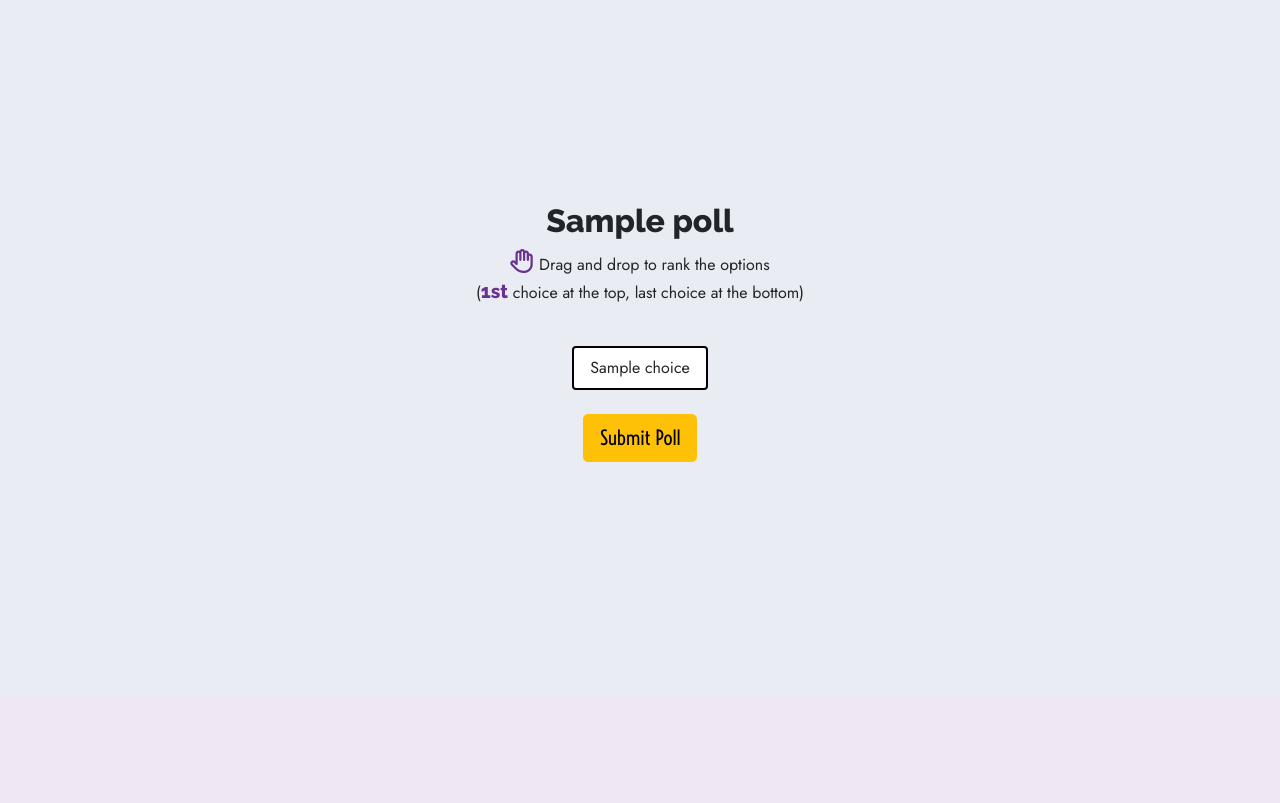
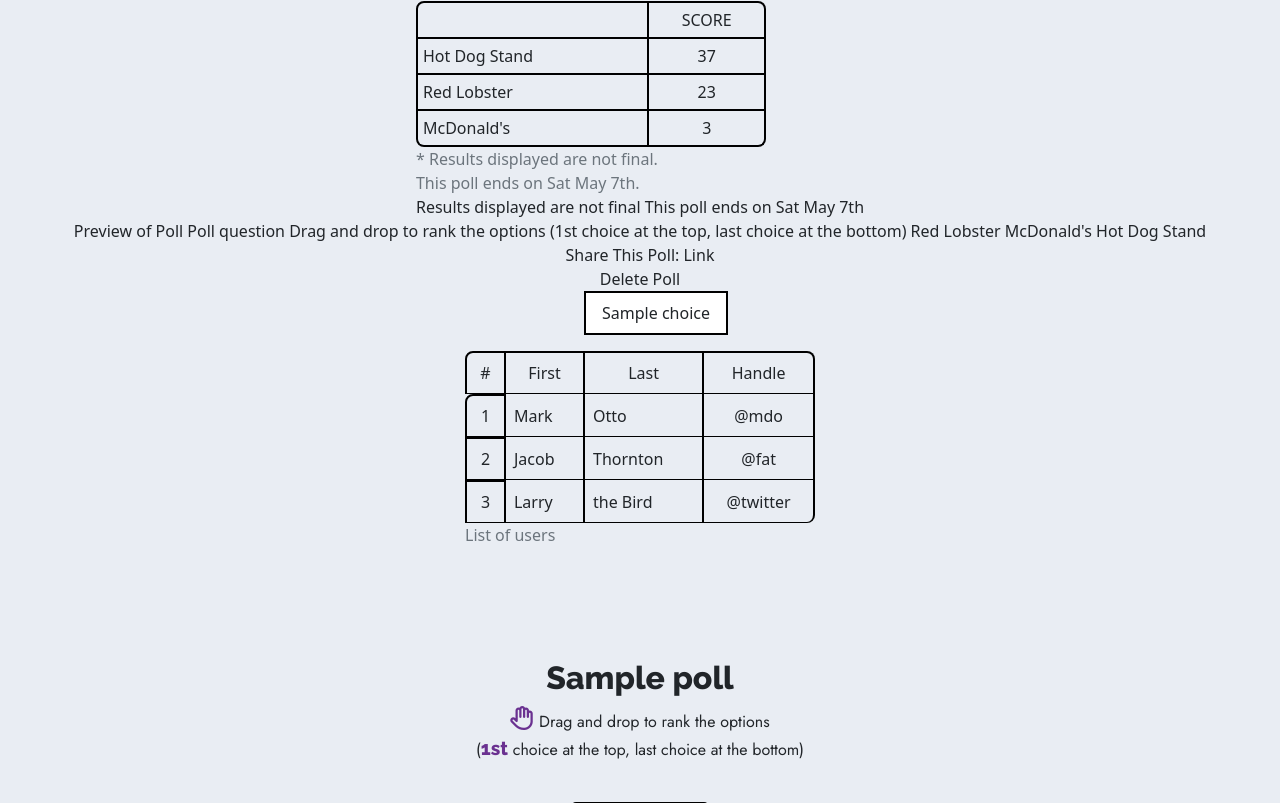
Before and after one commit to jtoguri/decision_wizard, a Node server app: template views/poll.ejs in a window 1280 px wide. Shown: the part 104-907 px from the top of the page. Before the commit the page ends 566 px from the top, so only its background shows below. Run offline with Node 20, Linux system fonts and the light colour scheme; the template is opened without the code that fills it: most values are stand-ins (such as "Sample title", 1, 10 or a date in 2020); style sheets or scripts are compiled from the project's sources; some libraries are stand-ins or nearby versions.

Commit message:
Start styling admin.ejs

```diff
--- a/styles/wizard.scss
+++ b/styles/wizard.scss
@@ -116,3 +116,84 @@
   font-size: 1.5em;
   color: #6a3190;
 }
+
+// Admin Page
+
+// Meyer Reset for tables
+table,
+caption,
+tbody,
+tfoot,
+thead,
+tr,
+th,
+td {
+  margin: 0;
+  padding: 0;
+  border: 0;
+  font-size: 100%;
+  font: inherit;
+  vertical-align: baseline;
+}
+table {
+  border-collapse: collapse;
+  border-spacing: 0;
+}
+// Meyer
+
+// .list-group-item:first-child {
+//   border-top-left-radius: 0.5em;
+//   border-top-right-radius: 0.5em;
+// }
+// .list-group-item:last-child {
+//   border-bottom-left-radius: 0.5em;
+//   border-bottom-right-radius: 0.5em;
+// }
+
+// Rounded corners on a table with border collapse
+// https://codepen.io/mlms13/pen/DWbpwo
+
+table {
+  border-collapse: separate;
+  border-spacing: 0;
+  min-width: 350px;
+}
+table tr th,
+table tr td {
+  border-right: 2px solid black;
+  border-bottom: 2px solid black;
+  padding: 5px;
+}
+table tr th:first-child,
+table tr td:first-child {
+  border-left: 2px solid black;
+}
+table tr th {
+  // background: #ffc108;
+  border-top: 2px solid black;
+  text-align: center;
+}
+
+/* top-left border-radius */
+table tr:first-child th:first-child {
+  border-top-left-radius: 0.5em;
+}
+
+/* top-right border-radius */
+table tr:first-child th:last-child {
+  border-top-right-radius: 0.5em;
+}
+
+/* bottom-left border-radius */
+table tr:last-child td:first-child {
+  border-bottom-left-radius: 0.5em;
+}
+
+/* bottom-right border-radius */
+table tr:last-child td:last-child {
+  border-bottom-right-radius: 0.5em;
+}
+// ---
+tr > td:last-of-type {
+  text-align: center;
+}
--- a/views/poll.ejs
+++ b/views/poll.ejs
@@ -1,10 +1,11 @@
-<!-- POLL PAGE -->
+<!-- ADMIN PAGE -->
 
 <!DOCTYPE html>
 <html lang="en">
   <head>
     <title>🧙 Decision Wizard</title>
 
+    <!-- Bootstrap -->
     <link
       href="https://cdn.jsdelivr.net/npm/bootstrap@5.1.3/dist/css/bootstrap.min.css"
       rel="stylesheet"
@@ -45,6 +46,90 @@
   <body>
     <%- include('partials/_header') %>
     <br />
+
+    <h1>Poll Results</h1>
+    <div>
+      <table class="roundedCorners">
+        <caption>* Results displayed are not final.</caption>
+        <caption>This poll ends on Sat May 7th.</caption>
+        <thead>
+          <tr>
+            <th scope="col"></td>
+            <th scope="col">SCORE</td>
+          </tr>
+        </thead>
+        <tr>
+          <td>Hot Dog Stand</td>
+          <td>37</td>
+        </tr>
+        <tr>
+          <td>Red Lobster</td>
+          <td>23</td>
+        </tr>
+        <tr>
+          <td>McDonald's</td>
+          <td>3</td>
+        </tr>
+      </table>
+
+      Results displayed are not final This poll ends on Sat May 7th
+    </div>
+    <div>
+      Preview of Poll Poll question Drag and drop to rank the options (1st
+      choice at the top, last choice at the bottom) Red Lobster McDonald's Hot
+      Dog Stand
+    </div>
+    <div>Share This Poll: Link</div>
+    <div>Delete Poll</div>
+
+    <div class="form">
+      <ol>
+        <% for (const choice of choices) { %>
+        <li
+          id="choice_<%= choice.id %>"
+          class="ui-sortable-handle list-group-item"
+        >
+          <%= choice.title %>
+        </li>
+        <% } %>
+      </ol>
+    </div>
+
+    <div class="table-responsive">
+      <table class="table">
+        <caption>
+          List of users
+        </caption>
+        <thead>
+          <tr>
+            <th scope="col">#</th>
+            <th scope="col">First</th>
+            <th scope="col">Last</th>
+            <th scope="col">Handle</th>
+          </tr>
+        </thead>
+        <tbody>
+          <tr>
+            <th scope="row">1</th>
+            <td>Mark</td>
+            <td>Otto</td>
+            <td>@mdo</td>
+          </tr>
+          <tr>
+            <th scope="row">2</th>
+            <td>Jacob</td>
+            <td>Thornton</td>
+            <td>@fat</td>
+          </tr>
+          <tr>
+            <th scope="row">3</th>
+            <td>Larry</td>
+            <td>the Bird</td>
+            <td>@twitter</td>
+          </tr>
+        </tbody>
+      </table>
+    </div>
 
     <!-- USER RANKS CHOICES -->
 
```
